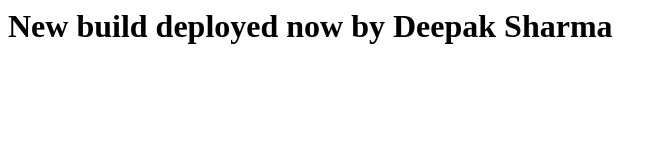
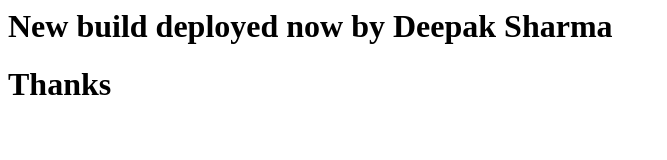
Before and after one commit to deepak83s143/maven-lab, a plain HTML site: page index.html in a window 1280 px wide. Shown: the whole page, without its empty margins (0-667 px from the left). Drawn offline with Linux system fonts and the light colour scheme.

Commit message:
html new created

```diff
--- a/index.html
+++ b/index.html
@@ -1 +1,2 @@
 <h1> New build deployed now by Deepak Sharma</h1>
+<h1> Thanks</h1>
```
